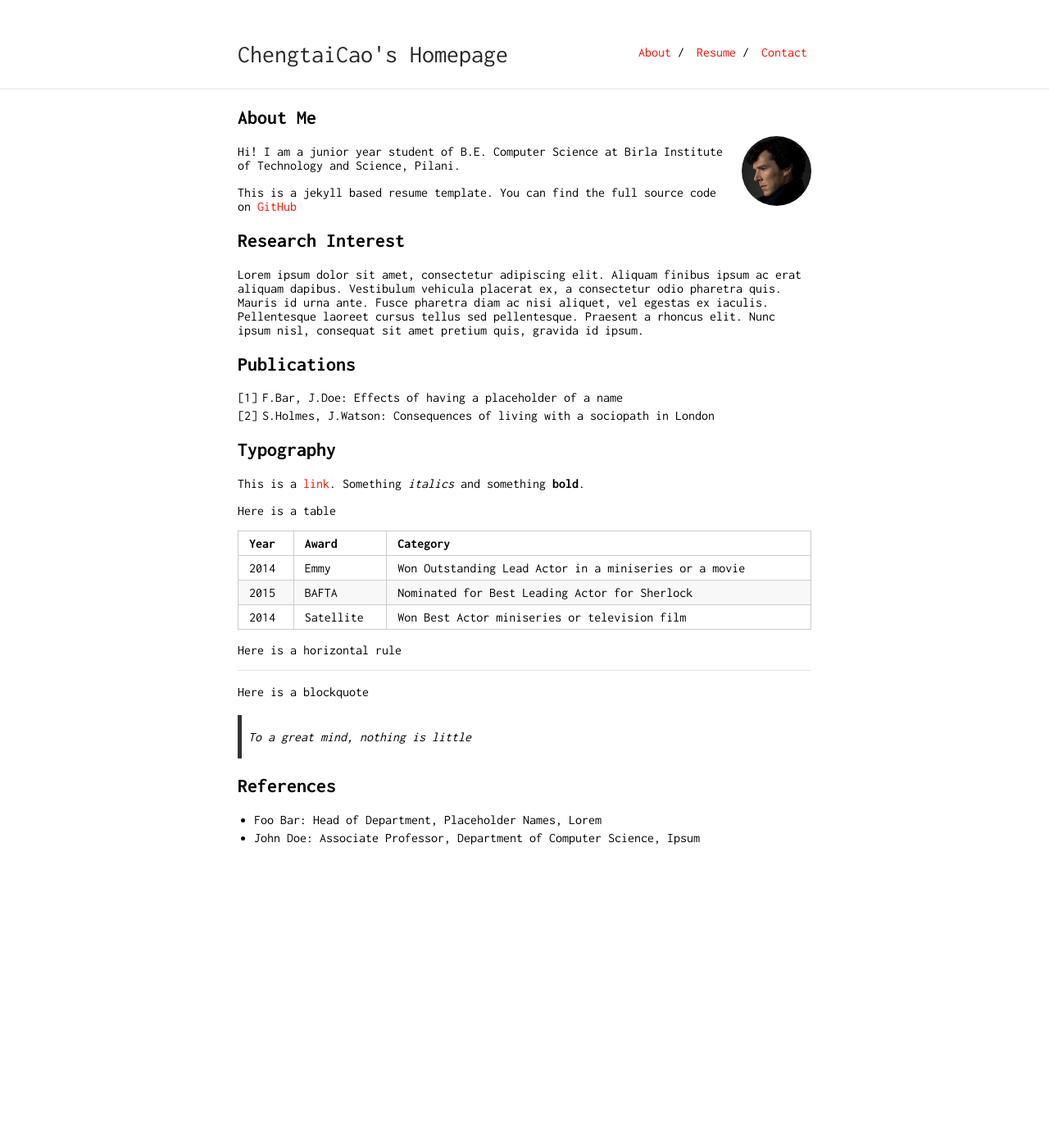
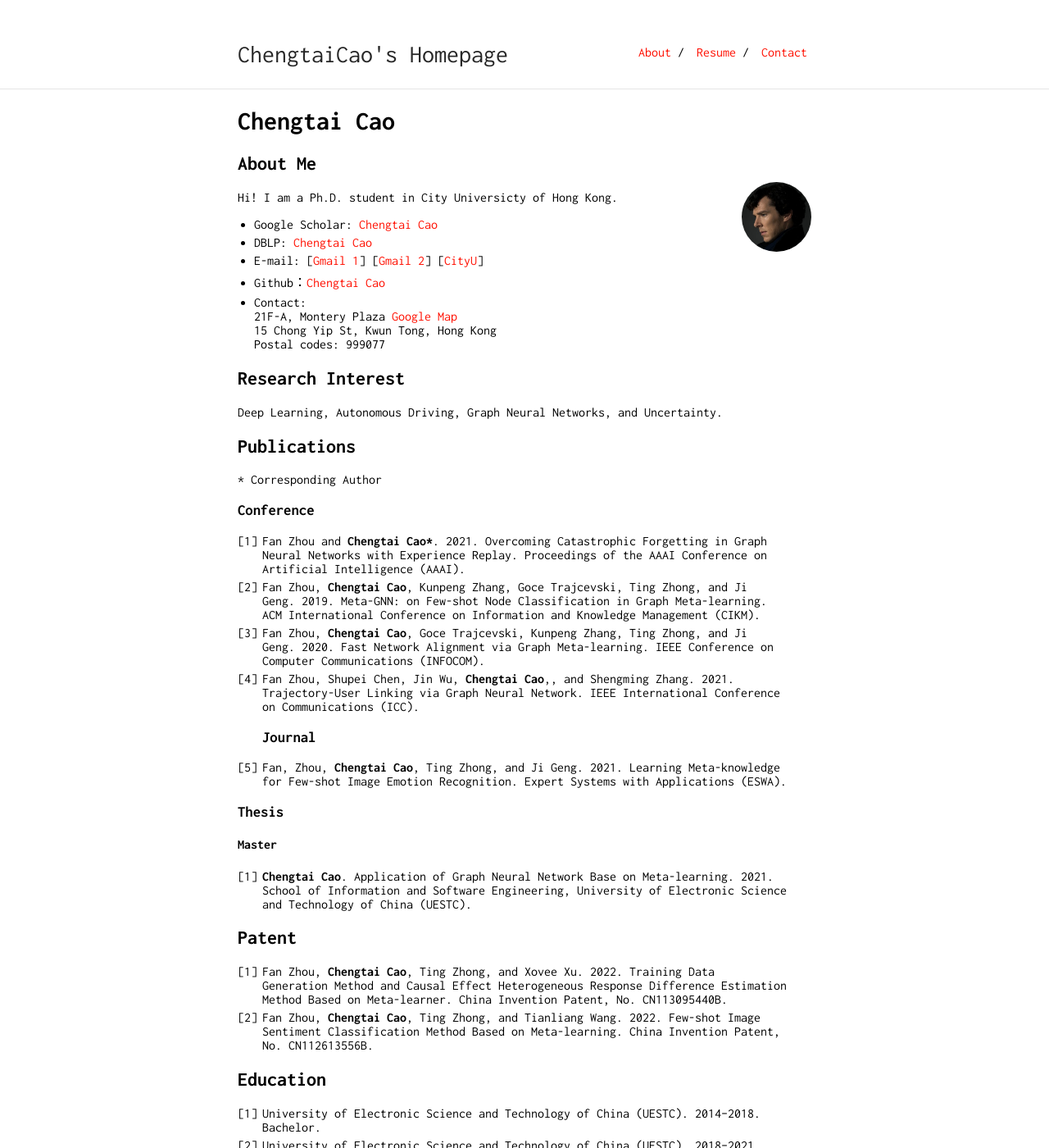
Before and after one commit to ChengtaiCao/ChengtaiCao.github.io, a Jekyll site: the page built from index.md, in a window 1280 px wide and 1400 px high. Shown: the whole window at 82% size. Built offline with Jekyll 4.4.1, drawn with Linux system fonts in a browser that asks for light colours; our own code applies the rules of GitHub Pages for plain Markdown files; some of the changed text lies outside the part shown.

Commit message:
change index and README

```diff
--- a/index.md
+++ b/index.md
@@ -1,45 +1,73 @@
 ---
 layout: default
 ---
-
+# Chengtai Cao
 ## About Me
-
 <img class="profile-picture" src="sherlock.jpg">
-
-Hi! I am a junior year student of B.E. Computer Science at Birla Institute of Technology and Science, Pilani.
-
-This is a jekyll based resume template. You can find the full source code on [GitHub](https://github.com/bk2dcradle/researcher)
+Hi! I am a Ph.D. student in City Universicty of Hong Kong.
+- Google Scholar: [Chengtai Cao](https://scholar.google.com/citations?user=BbsnLQYAAAAJ&hl=en)
+- DBLP: [Chengtai Cao](https://dblp.uni-trier.de/pid/241/6970.html)
+- E-mail: [[Gmail 1](cct447131988@gmail.com)] [[Gmail 2](chengtaicao@gmail.com)] [[CityU](chengtcao2-c@my.cityu.edu.hk)]
+- Github：[Chengtai Cao](https://github.com/ChengtaiCao)
+- Contact:
+21F-A, Montery Plaza [Google Map](https://www.google.com.hk/maps/place/Montery+Plaza/@22.3136655,114.2194696,19z/data=!3m1!4b1!4m5!3m4!1s0x34040148c6a92cab:0xf49119150b5259ad!8m2!3d22.3137823!4d114.2201371)
+15 Chong Yip St, Kwun Tong, Hong Kong
+Postal codes: 999077
 
 ## Research Interest
-
-Lorem ipsum dolor sit amet, consectetur adipiscing elit. Aliquam finibus ipsum ac erat aliquam dapibus. Vestibulum vehicula placerat ex, a consectetur odio pharetra quis. Mauris id urna ante. Fusce pharetra diam ac nisi aliquet, vel egestas ex iaculis. Pellentesque laoreet cursus tellus sed pellentesque. Praesent a rhoncus elit. Nunc ipsum nisl, consequat sit amet pretium quis, gravida id ipsum.
+Deep Learning, Autonomous Driving, Graph Neural Networks, and Uncertainty.
 
 ## Publications
+\* Corresponding Author
+### Conference
+1. Fan Zhou and **Chengtai Cao\***. 2021. Overcoming Catastrophic Forgetting in Graph Neural Networks with Experience Replay. Proceedings of the AAAI Conference on Artificial Intelligence (AAAI).
+2. Fan Zhou, **Chengtai Cao**, Kunpeng Zhang, Goce Trajcevski, Ting Zhong, and Ji Geng. 2019. Meta-GNN: on Few-shot Node Classification in Graph Meta-learning. ACM International Conference on Information and Knowledge Management (CIKM).
+3. Fan Zhou, **Chengtai Cao**, Goce Trajcevski, Kunpeng Zhang, Ting Zhong, and Ji Geng. 2020. Fast Network Alignment via Graph Meta-learning. IEEE Conference on Computer Communications (INFOCOM).
+4. Fan Zhou, Shupei Chen, Jin Wu, **Chengtai Cao**,, and Shengming Zhang. 2021. Trajectory-User Linking via Graph Neural Network. IEEE International Conference on Communications (ICC).
+### Journal
+1. Fan, Zhou, **Chengtai Cao**, Ting Zhong, and Ji Geng. 2021. Learning Meta-knowledge for Few-shot Image Emotion Recognition. Expert Systems with Applications (ESWA).
 
-1. F.Bar, J.Doe: Effects of having a placeholder of a name
-2. S.Holmes, J.Watson: Consequences of living with a sociopath in London
+### Thesis
+#### Master
+1. **Chengtai Cao**. Application of Graph Neural Network Base on Meta-learning. 2021. School of Information and Software Engineering, University of Electronic Science and Technology of China (UESTC).
 
-## Typography
+## Patent
+1. Fan Zhou, **Chengtai Cao**, Ting Zhong, and Xovee Xu. 2022. Training Data Generation Method and Causal Effect Heterogeneous Response Difference Estimation Method Based on Meta-learner. China Invention Patent, No. CN113095440B.
+2. Fan Zhou, **Chengtai Cao**, Ting Zhong, and Tianliang Wang. 2022. Few-shot Image Sentiment Classification Method Based on Meta-learning. China Invention Patent, No. CN112613556B.
 
-This is a [link](http://google.com). Something *italics* and something **bold**.
+## Education
+1. University of Electronic Science and Technology of China (UESTC). 2014--2018. Bachelor.
+2. University of Electronic Science and Technology of China (UESTC). 2018--2021. Master.
+3. City University of Hong Kong (CityU). 2022--Now. Ph.D.
 
-Here is a table
+## Work Experience
+1. Baidu International Technology Co., Ltd. (Shenzhen). 2021-2022. Strategy Algorithm Engineer.
+2. SAP China Co., Ltd. (Chengdu). 2018. Front-end Developer and QA.
 
-Year | Award | Category
+## Teaching Experience
+1. Teaching Assistance. 2022 Fall. CS3201 Computer Networks (CityU).
+
+## Academic Service
+### Reviewer (include sub- & external-review)
+1. IEEE Transactions on Knowledge and Data Engineering (TKDE).
+2. ACM SIGKDD conference on Knowledge Discovery and Data Mining (SIGKDD).
+3. Information Sciences.
+### Professional Membership
+1. IEEE: Student Member.
+
+## Distinction
+Year | Award | Issuer
 -----|-------|--------
-2014 | Emmy  | Won Outstanding Lead Actor in a miniseries or a movie
-2015 | BAFTA | Nominated for Best Leading Actor for Sherlock
-2014 | Satellite | Won Best Actor miniseries or television film
+2021 | Excellent Master Thesis  | UESTC
+2020 | National Scholarship | Ministry of Education of the People's Republic of China
+2020 | First Prize Scholarship for Master Students | UESTC
+2020 | Excellent Graduate Student (Master Program)| UESTC
+2019 | National Scholarship | Ministry of Education of the People's Republic of China
+2019 | First Prize Scholarship for Master Students | UESTC
+2019 | Excellent Graduate Student (Master Program)| UESTC
+2014 | Merit Student | The Education Department of Sichuan Provincial
 
-Here is a horizontal rule
-
----
-
-Here is a blockquote
-
-> To a great mind, nothing is little
-
-## References
-
-* Foo Bar: Head of Department, Placeholder Names, Lorem
-* John Doe: Associate Professor, Department of Computer Science, Ipsum
+## Conference Presentation
+1. ACM International Conference on Information and Knowledge Management (CIKM). 2019.
+2. IEEE International Conference on Computer Communications (INFOCOM). 2020.
+3. Proceedings of the AAAI Conference on Artificial Intelligence (AAAI). 2021.
```
Also changed, not shown: README.md.
